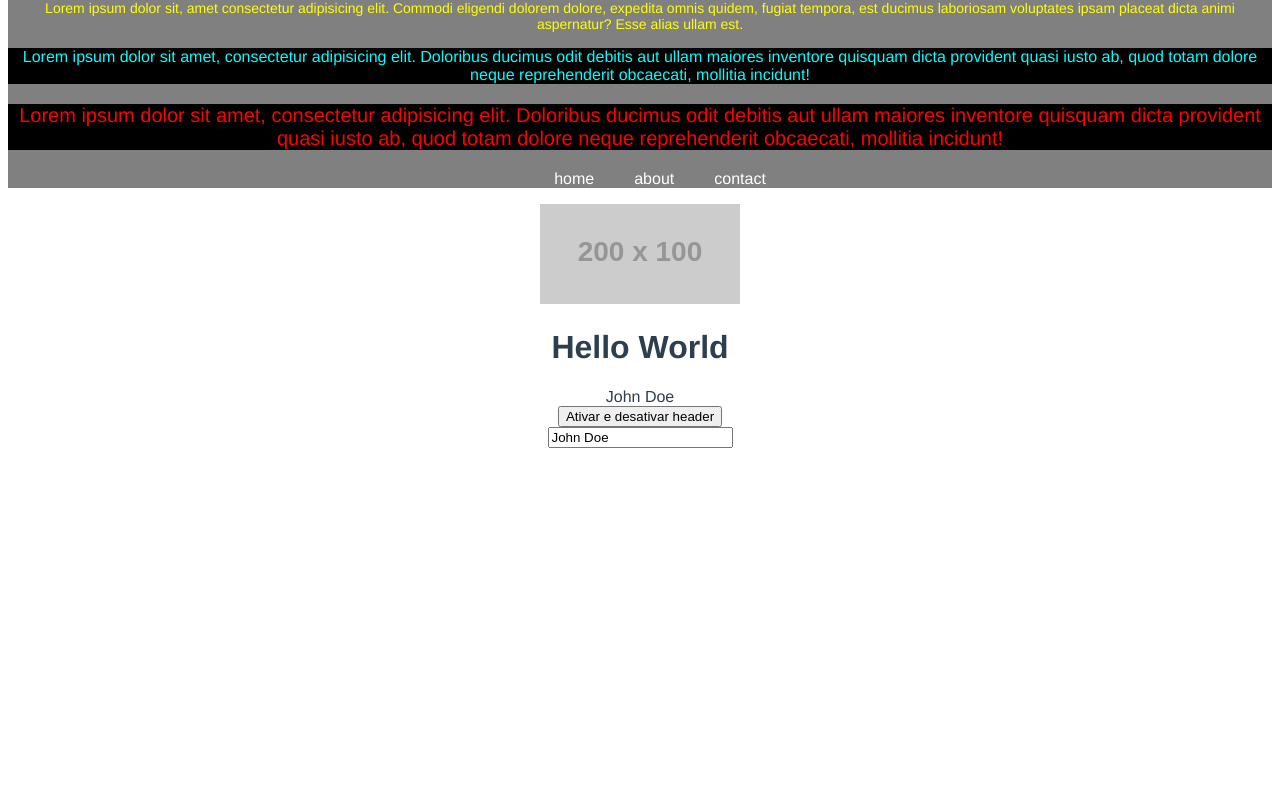
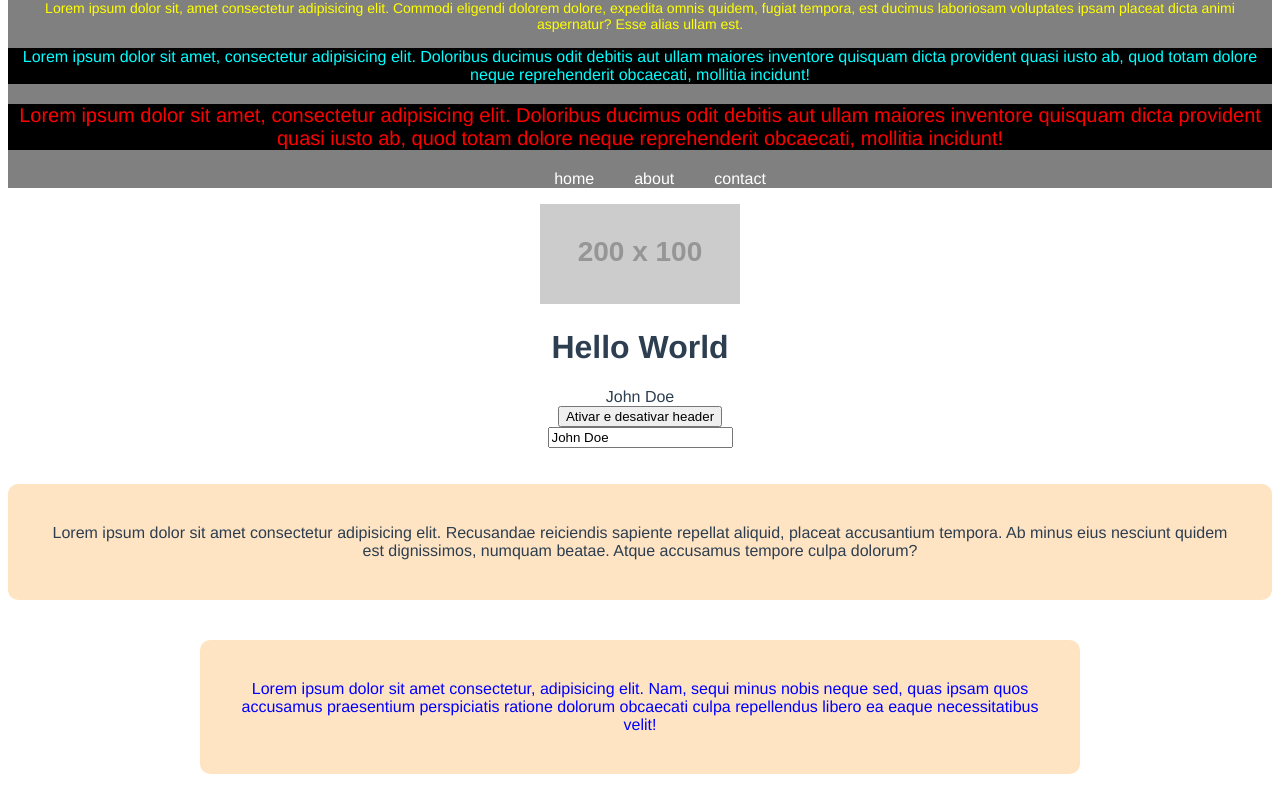
Before and after one commit to IagoMachado000/vue3intro, a Vue app in the folder app/: page / in a window 1280 px wide. Shown: the part 272-1084 px from the top of the page. Before the commit the page ends 800 px from the top, so only its background shows below. Built offline with nearby package versions, Linux system fonts and the light colour scheme.

Commit message:
#14 Scoped e global CSS

```diff
--- a/app/src/App.vue
+++ b/app/src/App.vue
@@ -17,15 +17,27 @@
         </button>
         <br />
         <input type="text" v-model="name" />
+
+        <br /><br /><br />
+
+        <div class="card text-small">
+            Lorem ipsum dolor sit amet consectetur adipisicing elit. Recusandae
+            reiciendis sapiente repellat aliquid, placeat accusantium tempora.
+            Ab minus eius nesciunt quidem est dignissimos, numquam beatae. Atque
+            accusamus tempore culpa dolorum?
+        </div>
+
+        <BaseCard></BaseCard>
     </div>
 </template>
 
 <script>
+import BaseCard from "./components/BaseCard.vue";
 import TheHeader from "./components/TheHeader.vue";
 
 export default {
     name: "App",
-    components: { TheHeader },
+    components: { TheHeader, BaseCard },
     data() {
         return {
             name: "John Doe",
--- /dev/null
+++ b/app/src/assets/css/style.css
@@ -0,0 +1,6 @@
+.card {
+    padding: 40px;
+    background-color: bisque;
+    border-radius: 10px;
+    margin-bottom: 40px;
+}
--- /dev/null
+++ b/app/src/components/BaseCard.vue
@@ -0,0 +1,17 @@
+<template>
+    <div class="card text-small">
+        Lorem ipsum dolor sit amet consectetur, adipisicing elit. Nam, sequi
+        minus nobis neque sed, quas ipsam quos accusamus praesentium
+        perspiciatis ratione dolorum obcaecati culpa repellendus libero ea eaque
+        necessitatibus velit!
+    </div>
+</template>
+
+<style scoped>
+.text-small {
+    max-width: 800px;
+    color: blue;
+    margin-left: auto;
+    margin-right: auto;
+}
+</style>
--- a/app/src/main.js
+++ b/app/src/main.js
@@ -1,4 +1,5 @@
 import { createApp } from "vue";
 import App from "./App.vue";
+import "./assets/css/style.css";
 
 window.app = createApp(App).mount("#app");
```
